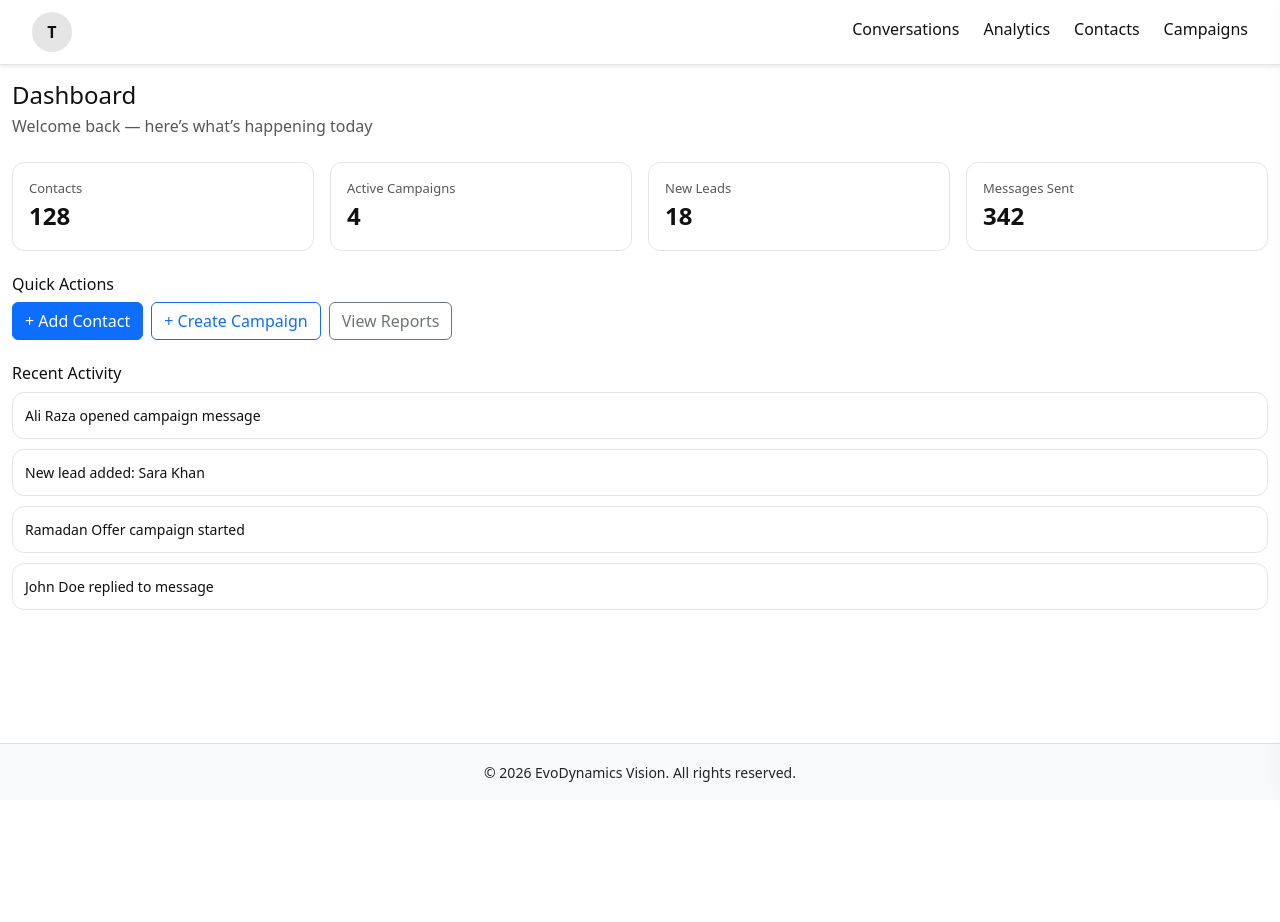
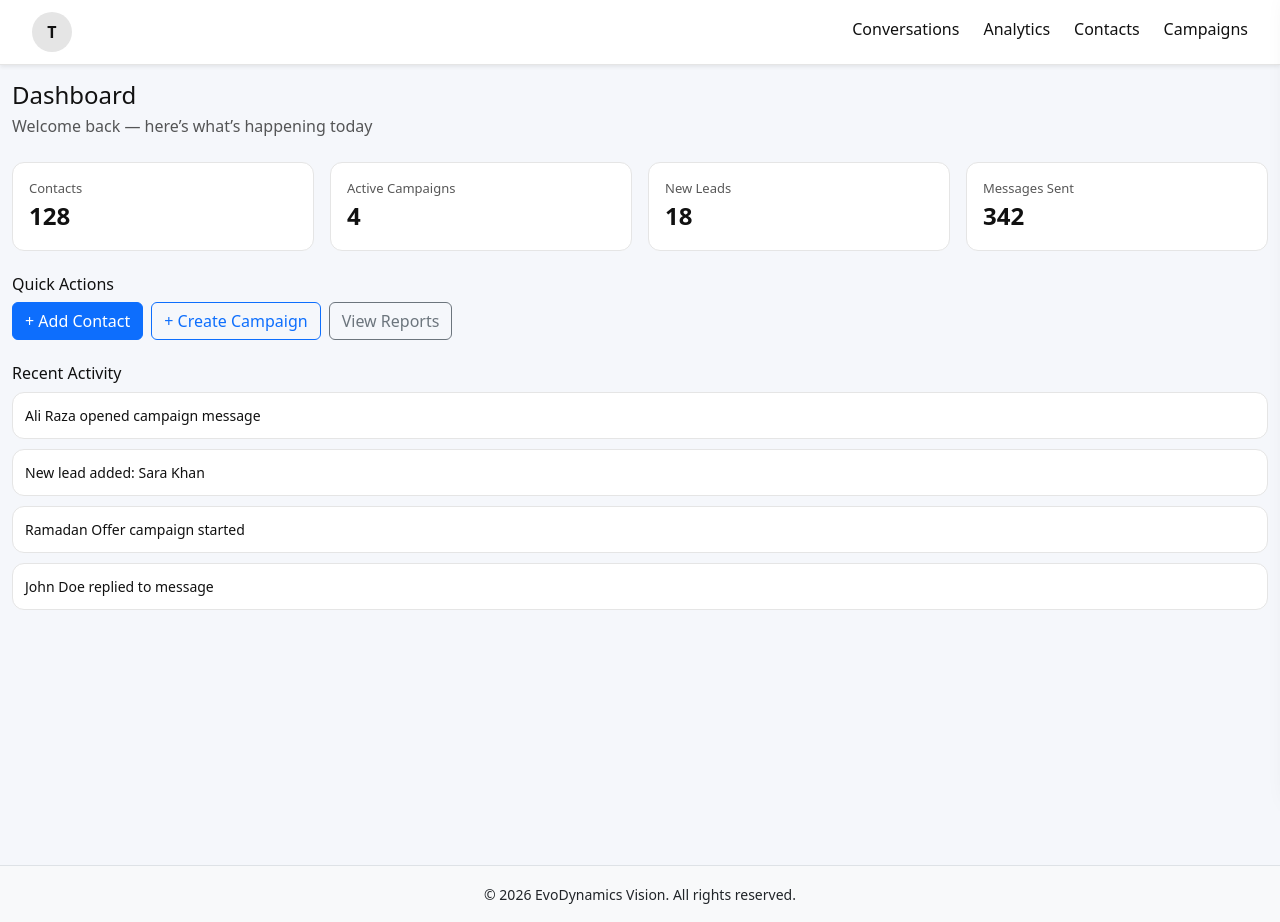
Before and after one commit to iamtalhaarifvlogs/evobusiness, a Next.js app: page / in a window 1280 px wide. Before the commit the page ends 800 px from the top, so only its background shows below. Built offline with nearby package versions, Linux system fonts and the light colour scheme.

Commit message:
Update page.tsx

```diff
--- a/app/page.tsx
+++ b/app/page.tsx
@@ -17,7 +17,14 @@ export default function HomePage() {
   };
 
   return (
-    <div className="container-fluid py-3" style={{ color: "var(--text)" }}>
+    <div
+      className="container-fluid py-3"
+      style={{
+        background: "var(--bg)",
+        color: "var(--text)",
+        minHeight: "100vh",
+      }}
+    >
 
       {/* HEADER */}
       <div className="mb-4">
@@ -32,7 +39,9 @@ export default function HomePage() {
         {stats.map((s, i) => (
           <div key={i} className="col-12 col-sm-6 col-lg-3">
             <div style={cardStyle}>
-              <div style={{ fontSize: 13, opacity: 0.7 }}>{s.label}</div>
+              <div style={{ fontSize: 13, opacity: 0.7 }}>
+                {s.label}
+              </div>
               <div style={{ fontSize: 24, fontWeight: 600 }}>
                 {s.value}
               </div>
```
